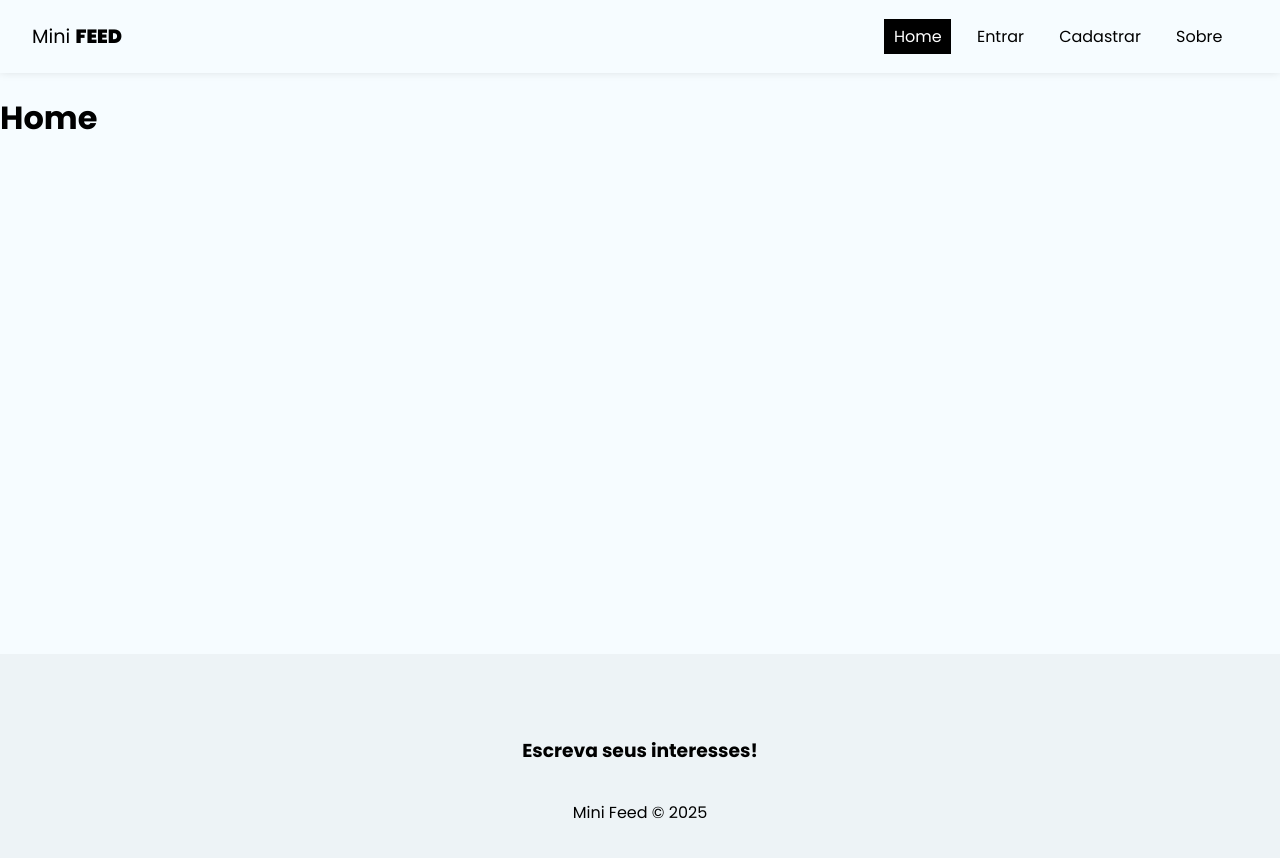
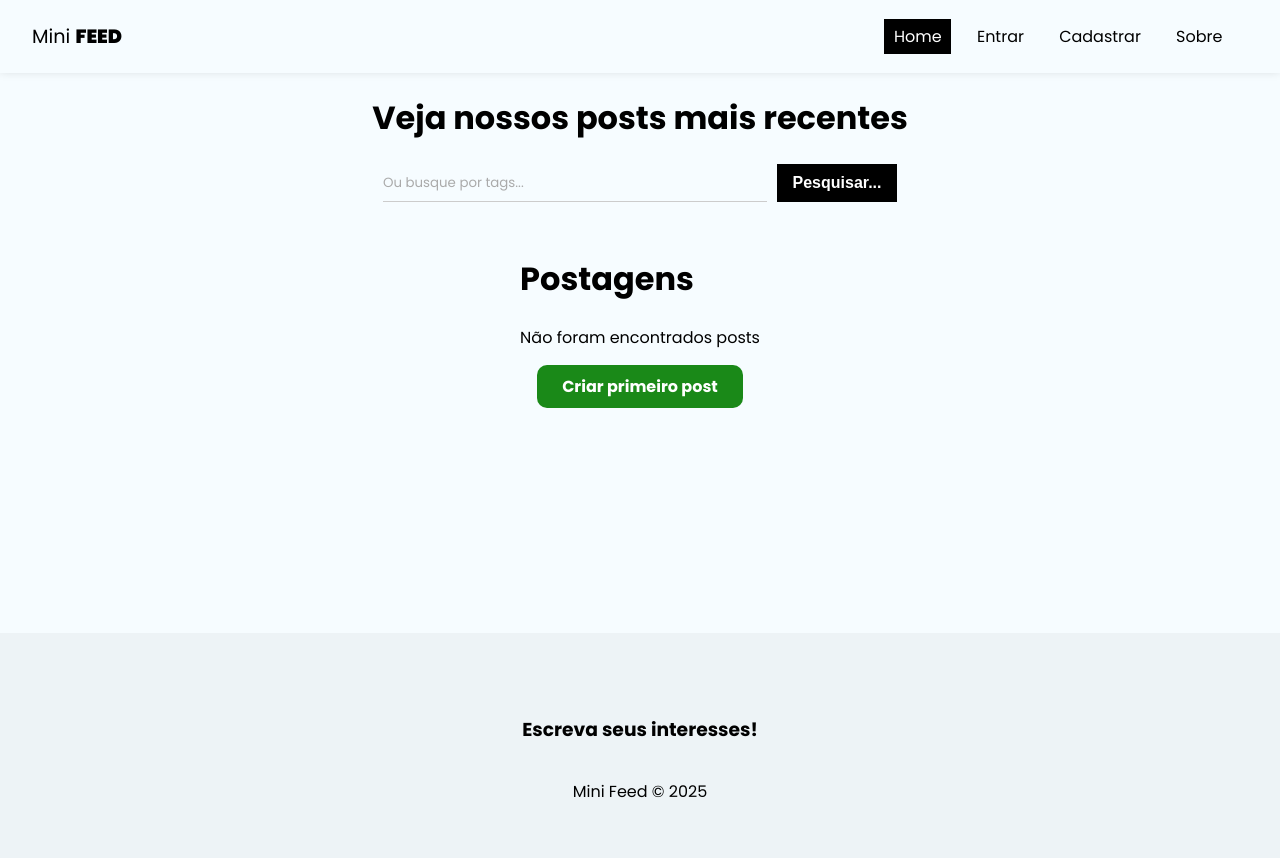
Before and after one commit to Gioomoraes/Mini-Feed, a React (Vite) app: page / in a window 1280 px wide. Shown: the top 858 px of the page. Built offline with nearby package versions, Linux system fonts and the light colour scheme; no server answers.

Commit message:
structuring the home

```diff
--- a/src/pages/Home/Home.jsx
+++ b/src/pages/Home/Home.jsx
@@ -1,9 +1,39 @@
 import styles from "./Home.module.css";
 
+import { useNavigate, Link } from "react-router-dom";
+import { useState } from "react";
+
 const Home = () => {
+  const [query, setQuery] = useState("");
+  const [posts] = useState([]);
+
+  const handleSubmit = (e) => {
+    e.preventDefault();
+  };
+
   return (
-    <div>
-      <h1>Home</h1>
+    <div className={styles.home}>
+      <h1>Veja nossos posts mais recentes</h1>
+      <form onSubmit={handleSubmit} className={styles.search_form}>
+        <input
+          type="text"
+          placeholder="Ou busque por tags..."
+          onChange={(e) => setQuery(e.target.value)}
+        />
+        <button className="btn btn-dark">Pesquisar...</button>
+      </form>
+
+      <div>
+        <h1>Postagens</h1>
+        {posts && posts.length === 0 && (
+          <div className={styles.noposts}>
+            <p>Não foram encontrados posts</p>
+            <Link to="/posts/create" className="btn">
+              Criar primeiro post
+            </Link>
+          </div>
+        )}
+      </div>
     </div>
   );
 };
--- a/src/pages/Home/Home.module.css
+++ b/src/pages/Home/Home.module.css
@@ -1,2 +1,31 @@
-.container {  /* Tem um BOM escondido antes do ponto */
+.home {
+    display: flex;
+    flex-direction: column;
+    align-items: center;
+    justify-content: center; /* Tem um BOM escondido antes do ponto */
 }
+
+.search_form{
+    max-width: 100%;
+    width: 60%;
+    display: flex;
+    justify-content: center;
+    margin-bottom: 2em;
+}
+
+.search_form input {
+    margin-right: 10px;
+    width: 50%;
+}
+
+.noposts {
+    text-align: center;
+}
+
+.noposts p{
+    margin-bottom: 1.5em;
+}
+
+.noposts a{
+    padding: 10px 25px;
+}
```
